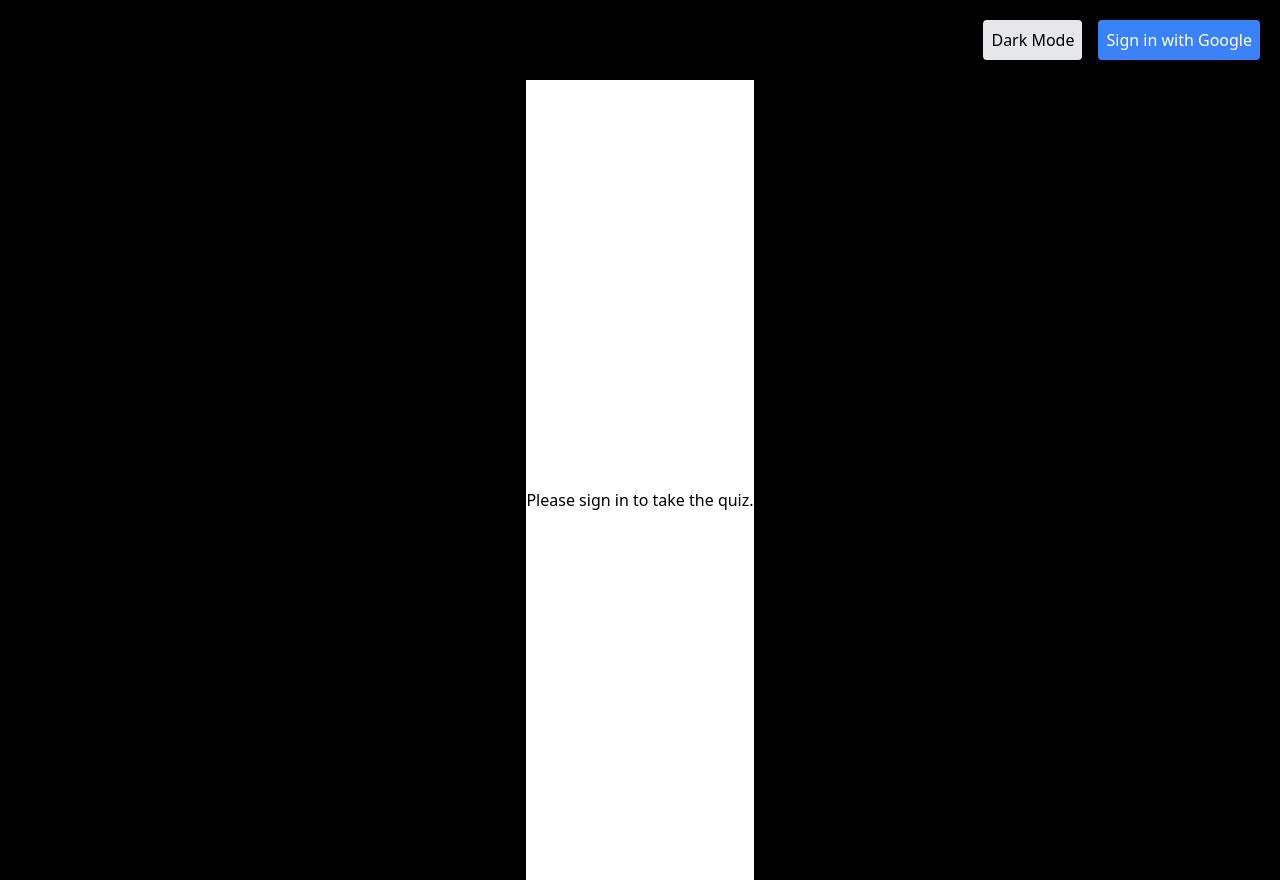
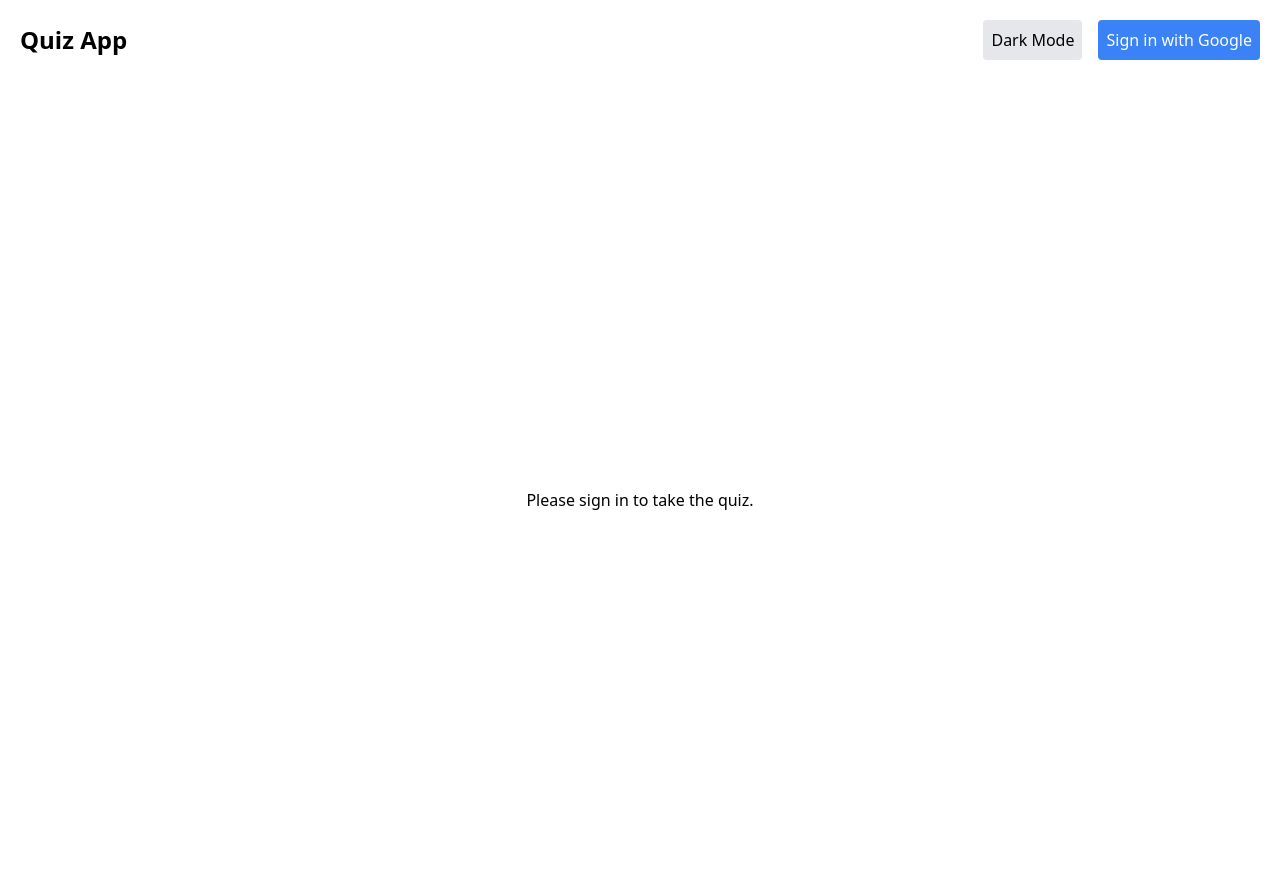
Before and after one commit to vsaiuttam/quiz-app, a Next.js app: page / in a window 1280 px wide. Built offline with nearby package versions, Linux system fonts and the light colour scheme; no server answers.

Commit message:
Update Layout.js

```diff
--- a/components/Layout.js
+++ b/components/Layout.js
@@ -7,7 +7,7 @@ const Layout = ({ children }) => {
   const { data: session } = useSession();
 
   return (
-    <div className={`min-h-screen flex flex-col ${theme === 'dark' ? 'bg-gray-800 text-white' : 'bg-black  text-black'}`}>
+    <div className={`min-h-screen flex flex-col ${theme === 'dark' ? 'bg-gray-800 text-white' : 'bg-white text-black'}`}>
       <header className="w-full p-5 flex justify-between items-center">
         <h1 className="text-2xl font-bold">Quiz App</h1>
         <div className="flex items-center space-x-4">
```
